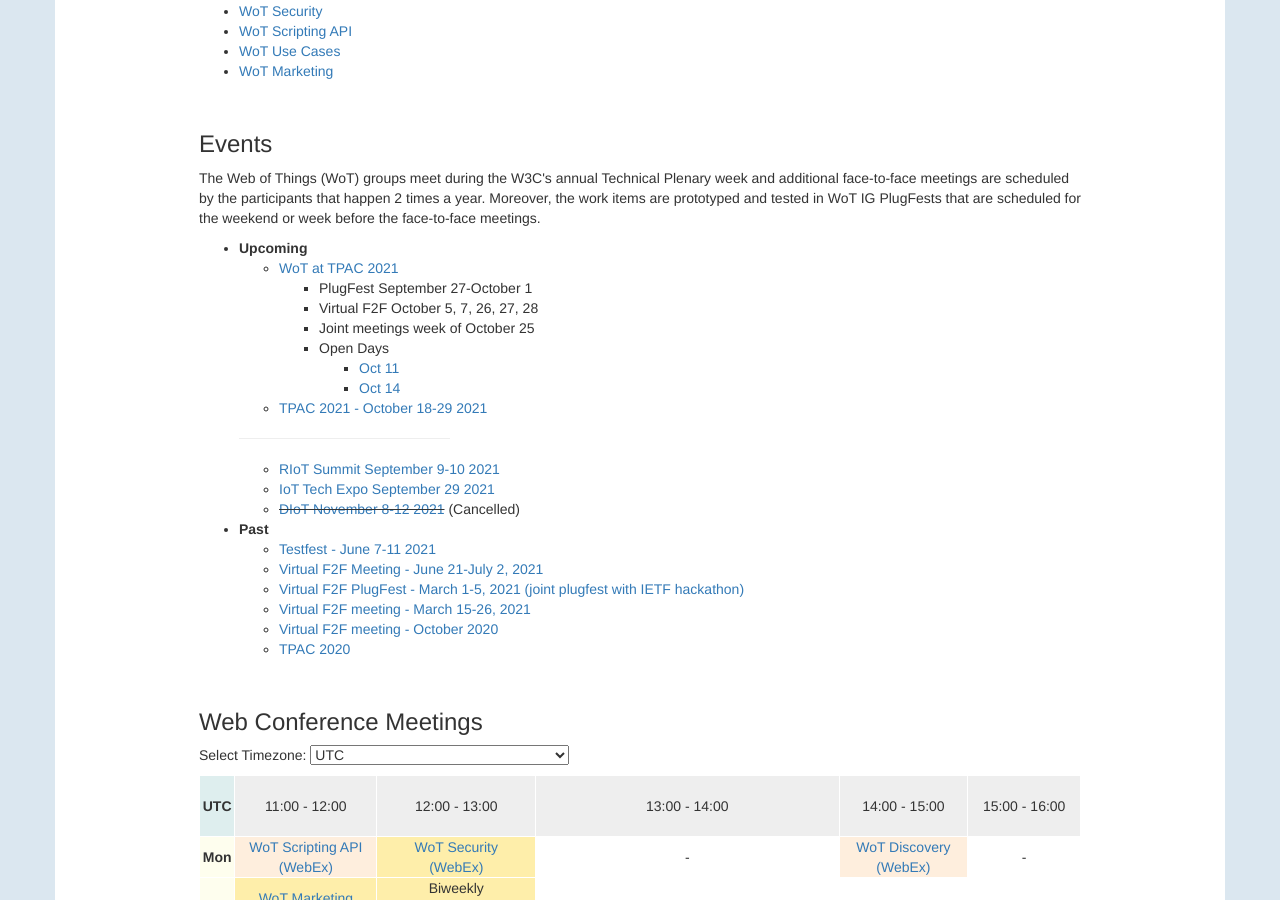
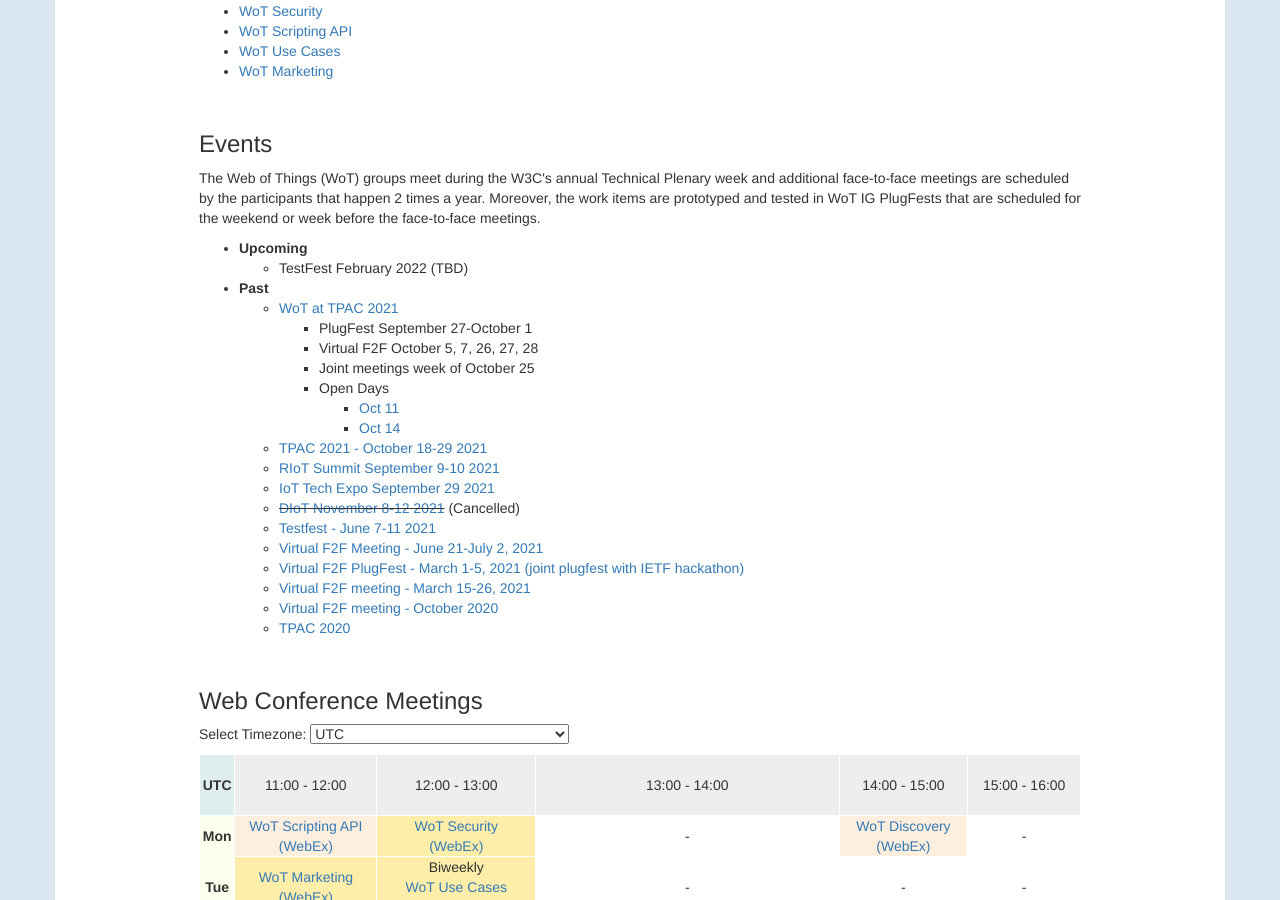
Before and after one commit to w3c/wot-marketing, a Jekyll site: the page built from docs/activities/general/index.html, in a window 1280 px wide and 900 px high, scrolled down 350 px. Built offline with Jekyll 4.4.1, drawn with Linux system fonts in a browser that asks for light colours; nearby versions of some CDN libraries.

Commit message:
docs: move old events to past and add TestFest in February

```diff
--- a/docs/activities/general/index.html
+++ b/docs/activities/general/index.html
@@ -33,6 +33,12 @@
 		<li>
 			<strong>Upcoming</strong>
 			<ul>
+				<li>TestFest February 2022 (TBD)</li>
+			</ul>
+		</li>
+		<li>
+			<strong>Past</strong>
+			<ul>
 				<li><a href="https://www.w3.org/WoT/IG/wiki/F2F_meeting,_October_2021">WoT at TPAC 2021</a>
 					<ul>
 						<li>PlugFest September 27-October 1</li>
@@ -47,17 +53,9 @@
 					</ul>
 				</li>
 				<li><a href="https://www.w3.org/2021/10/TPAC/">TPAC 2021 - October 18-29 2021</a></li>
-			</ul>
-			<hr style="width:25%;text-align:left;margin-left:0;" />
-			<ul>
 				<li><a href="https://summit.riot-os.org/2021/">RIoT Summit September 9-10 2021</a></li>
 				<li><a href="https://www.iottechexpo.com/northamerica/track/iot-digital-infrastructures-day-1/">IoT Tech Expo September 29 2021</a></li>
 				<li><strike><a href="https://oeg-upm.github.io/DIoT/">DIoT November 8-12 2021</a></strike> (Cancelled)</li>
-			</ul>
-		</li>
-		<li>
-			<strong>Past</strong>
-			<ul>
 				<li><a href="https://www.w3.org/WoT/IG/wiki/F2F_meeting,_June_2021#Testfest">Testfest - June 7-11 2021</a></li>
 				<li><a href="https://www.w3.org/WoT/IG/wiki/F2F_meeting,_June_2021#Virtual_F2F">Virtual F2F Meeting - June 21-July 2, 2021</a></li>
 				<li><a href="https://github.com/w3c/wot-testing/blob/master/events/2021.03.Online/README.md">Virtual F2F PlugFest - March 1-5, 2021 (joint plugfest with IETF hackathon)</a></li>
```
